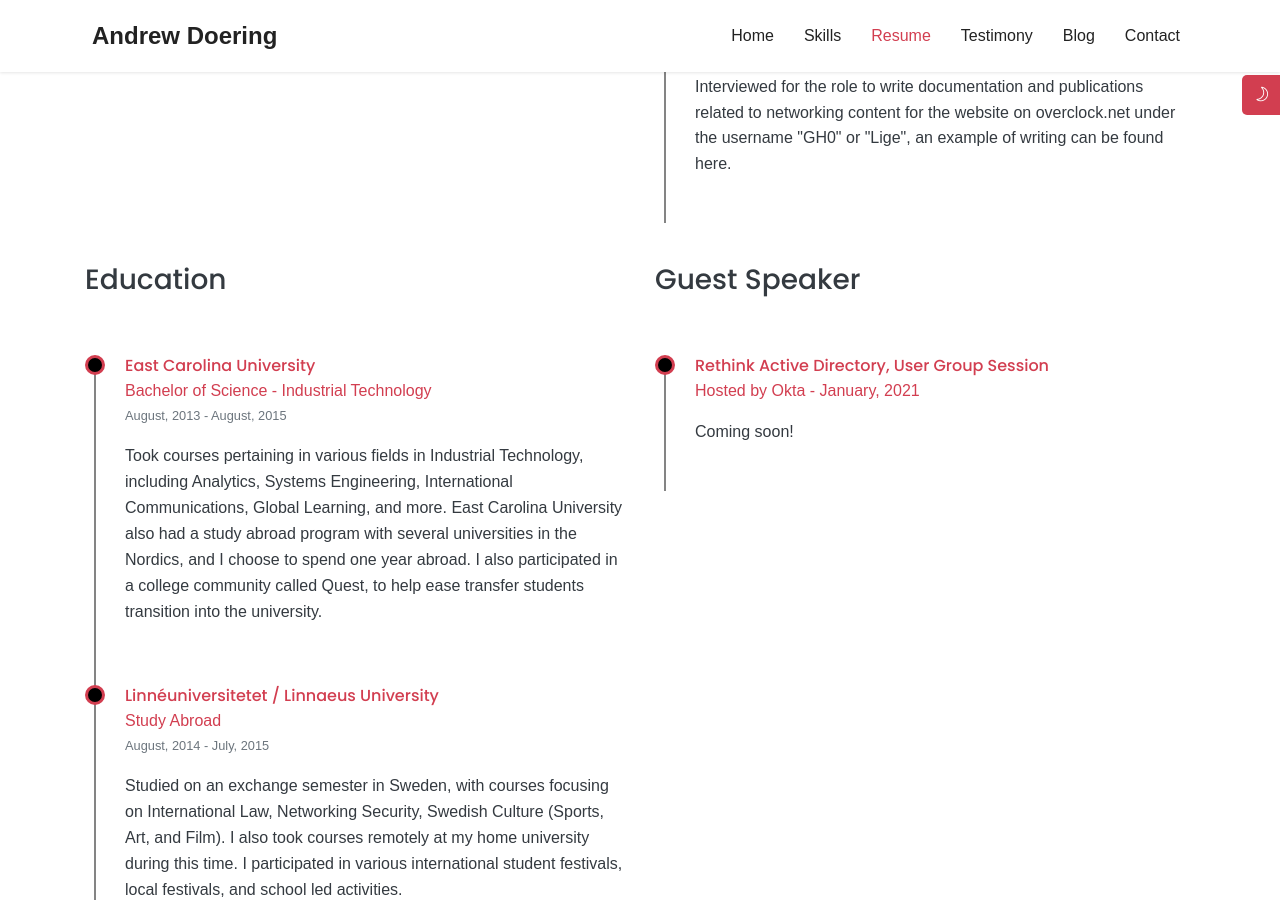
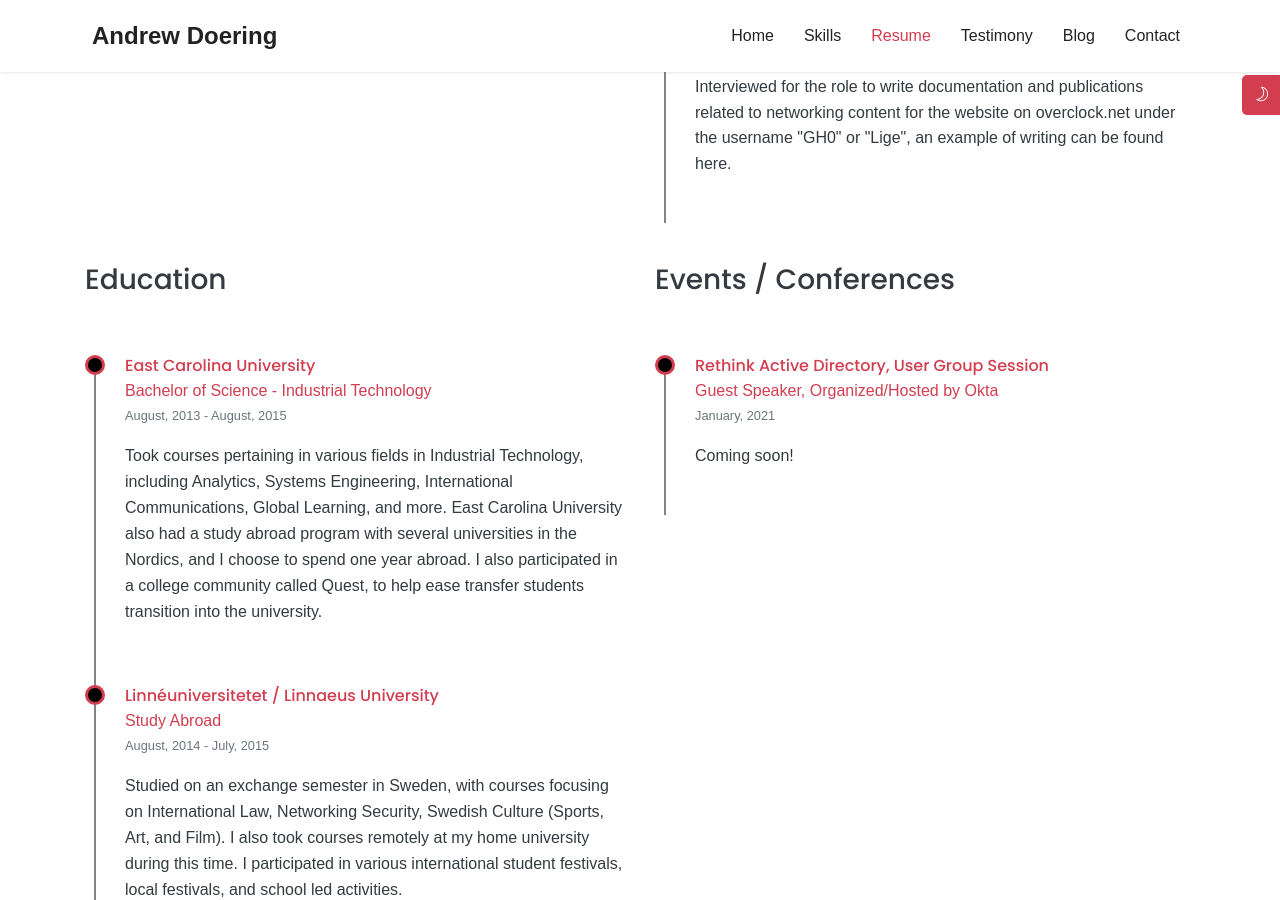
Before and after one commit to delize/delize.github.io, a Jekyll site: the page built from index.md, in a window 1280 px wide and 900 px high, scrolled down 5202 px. Built offline with Jekyll 4.4.1, drawn with Linux system fonts in a browser that asks for light colours; some web fonts are replaced.

Commit message:
tweak wording for events, and minor blog modification on page

```diff
--- a/_data/resume.yml
+++ b/_data/resume.yml
@@ -159,9 +159,10 @@ volunteer:
 
 
 
-eventsheader: Guest Speaker
+eventsheader: Events / Conferences
 events:
   - title: Rethink Active Directory, User Group Session
+    role: Guest Speaker
     link: https://oktausergrouprethinkingad.splashthat.com/
     host: Okta
     date: 2021-01-08 00:00 -00:00
--- a/_includes/page-blog.html
+++ b/_includes/page-blog.html
@@ -4,7 +4,7 @@
         <div class="row mb-5">
             <div class="col-lg-12">
                 <div>
-                    <h2 class="text-dark mb-3">Latest <span class="base-color">Articles</span></h2>
+                    <h2 class="text-dark mb-3">Latest <span class="base-color">Blog Posts</span></h2>
                     <p class="text-muted">Check out my latest blog posts below, or just go straight to my blog. </p>
                 </div>
             </div>
--- a/_includes/page-resume.html
+++ b/_includes/page-resume.html
@@ -70,7 +70,8 @@
                     {% for event in events %}
                     <li>
                         <h6 class="base-color mb-0"><a class="link-hover base-color" href="{{ event.link}}">{{ event.title }}</a></h6>
-                        <h7 class="base-color mb-0">Hosted by {{ event.host }} - {{ event.date | date: "%B, %Y" }}</h7>
+                        <h7 class="base-color mb-0">{{ event.role }}, Organized/Hosted by {{ event.host }}</h7>
+                        <div><small class="text-muted ">{{ event.date | date: "%B, %Y"}}</small></div>
                         <p class="text-dark py-3"> {{ event.description }} </p>
                     </li>
                     {% endfor %}
@@ -78,30 +79,5 @@
             </div>
         </div>
     </div>
-    <!-- <div class="container pt-4">
-        <div>
-            <h3 class="text-dark mb-4 text-center">{{ site.data.resume.educationheader }}</h3>
-            <div class="row">
-                <div class="col-lg-auto">
-                    <ul class="timeline">
-                        {% assign previousedu = site.data.resume.education | where_exp:"entry", "entry.enddate != nil and entry.enddate != blank and entry.enddate != ''" |  sort: 'enddate' | reverse %}
-                        {% assign currentedu = site.data.resume.education | where_exp:"entry", "entry.enddate == nil or entry.enddate == blank or entry.enddate == ''" |  sort: 'startdate' | reverse %}
-                        {% assign education = currentedu | concat: previousedu %}
-                        {% for university in education %}
-                        <li>
-                            <h6 class="base-color mb-0">{{ university.university}}</h6>
-                            <h7 class="base-color mb-0">{{ university.degree }}  {% if university.major %} - {{university.major}}{% endif %}</h7>
-                            <div>
-                                <small class="text-muted "> {{ university.startdate | date: "%B, %Y" }} - {% if university.enddate == nil or university.enddate == "" or university.enddate == blank %} Present {% else %} {{ university.enddate | date: "%B, %Y"}} {% endif %}
-                                   </small>
-                            </div>
-                            <p class="text-dark py-3"> {{ university.description }} </p>
-                        </li>
-                        {% endfor %}
-                    </ul>
-                </div>
-            </div>
-        </div>
-    </div> -->
 </section>
 <!--   Resume End   -->
```
